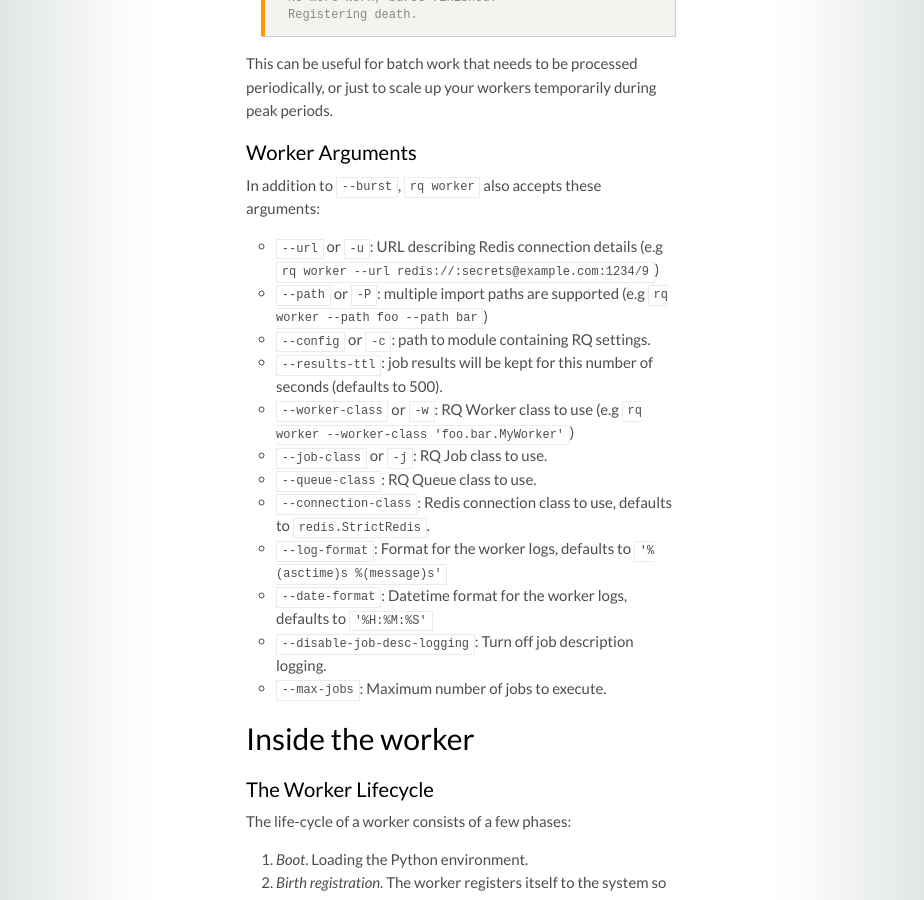
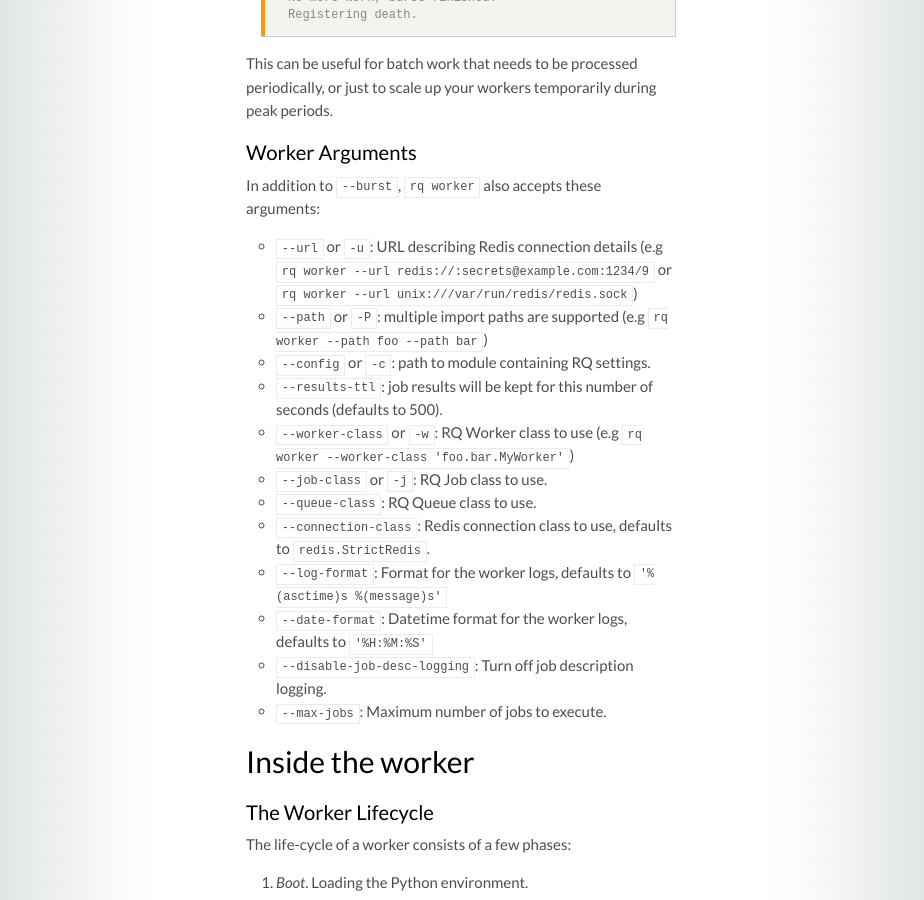
Before and after one commit to rq/rq, a Jekyll site: the page built from docs/docs/workers.md, in a window 1280 px wide and 900 px high, scrolled down 1168 px. Shown: the whole window, without its empty margins (179-1103 px from the left). Built offline with Jekyll 4.4.1, drawn with Linux system fonts in a browser that asks for light colours; some web fonts are replaced; comment, search, counter and statistics services are not loaded.

Commit message:
Add example for unix://

```diff
--- a/docs/docs/workers.md
+++ b/docs/docs/workers.md
@@ -57,7 +57,7 @@ just to scale up your workers temporarily during peak periods.
 
 In addition to `--burst`, `rq worker` also accepts these arguments:
 
-* `--url` or `-u`: URL describing Redis connection details (e.g `rq worker --url redis://:secrets@example.com:1234/9`)
+* `--url` or `-u`: URL describing Redis connection details (e.g `rq worker --url redis://:secrets@example.com:1234/9` or `rq worker --url unix:///var/run/redis/redis.sock`)
 * `--path` or `-P`: multiple import paths are supported (e.g `rq worker --path foo --path bar`)
 * `--config` or `-c`: path to module containing RQ settings.
 * `--results-ttl`: job results will be kept for this number of seconds (defaults to 500).
```
